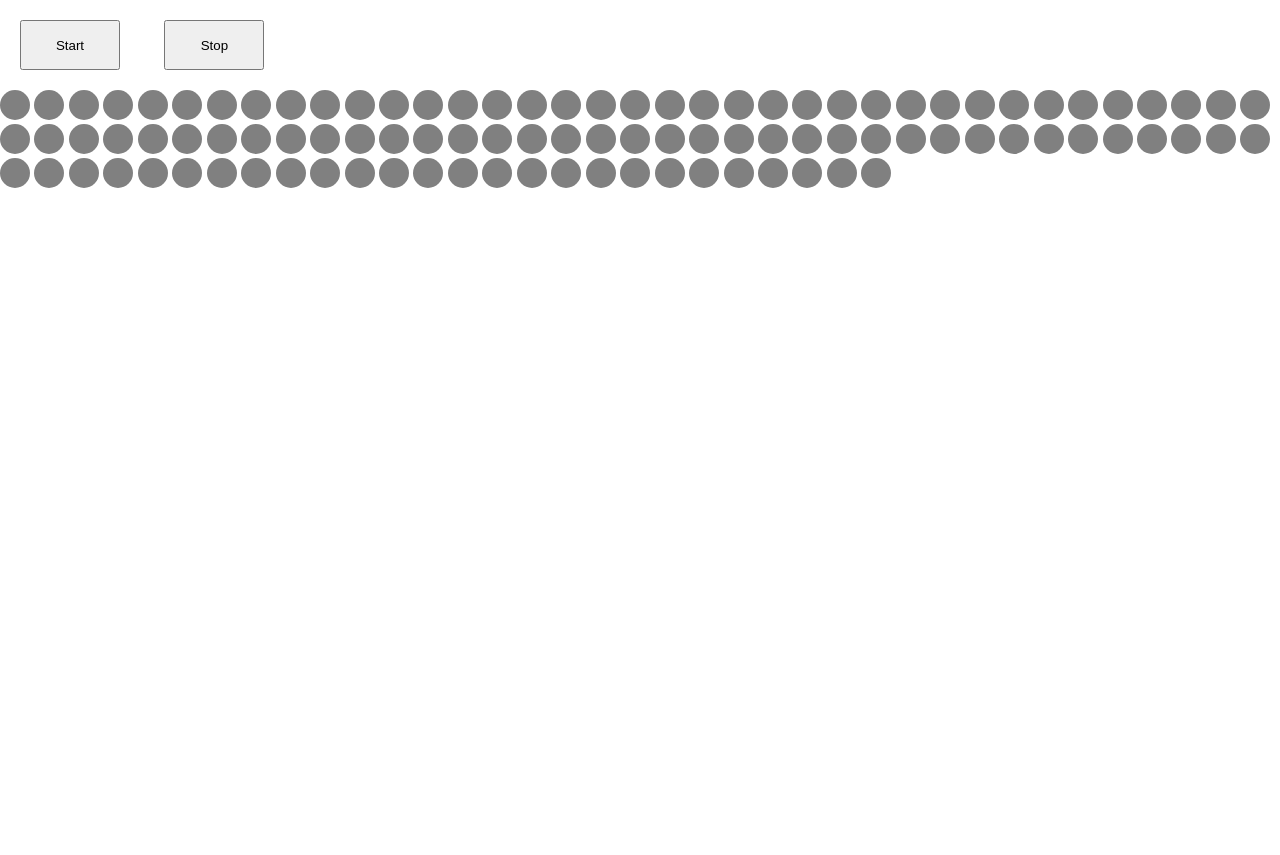
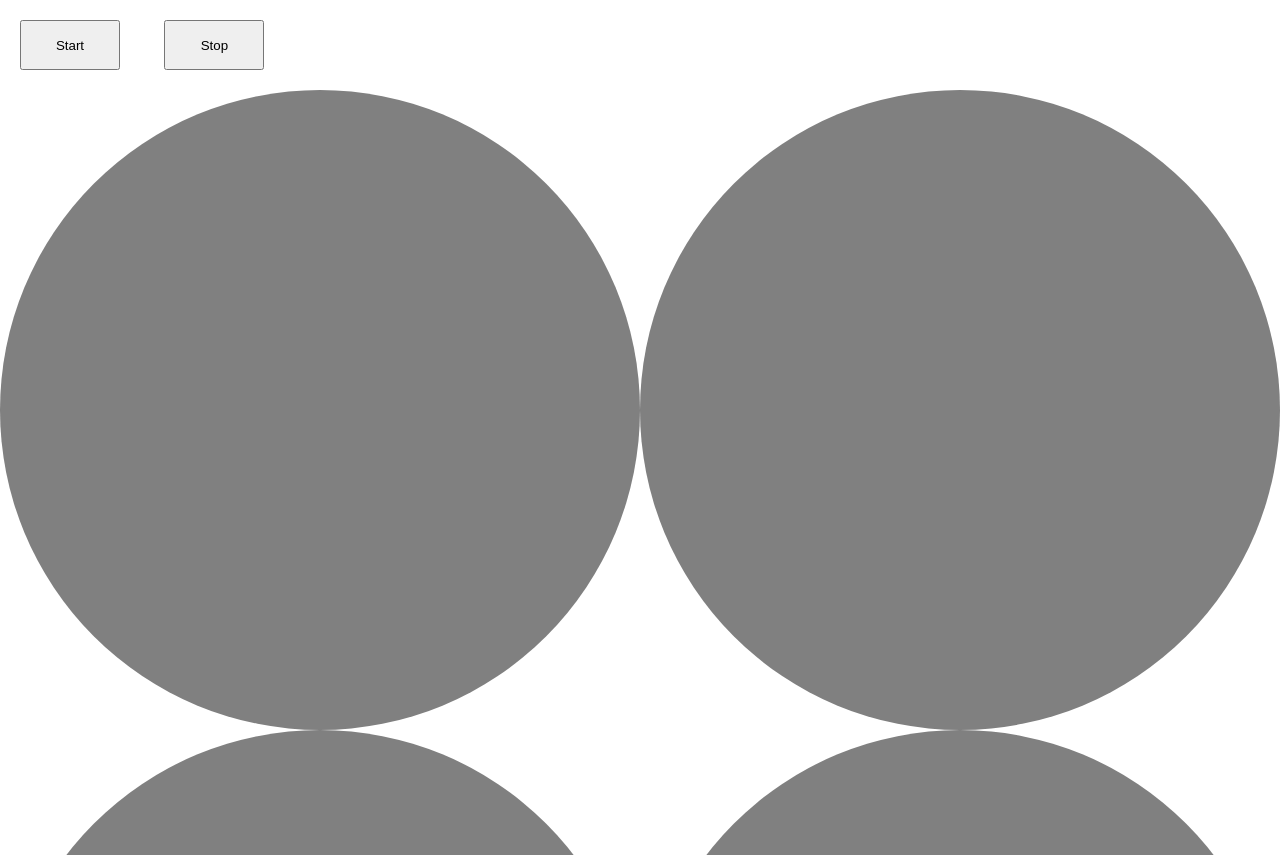
Before and after one commit to joanmontiel4/202204-W06-Joan-Montiel, a website with bundled scripts: page index.html in a window 1280 px wide. Shown: the top 855 px of the page. Before the commit the page ends 800 px from the top, so only its background shows below. Built offline with nearby package versions, Linux system fonts and the light colour scheme.

Commit message:
Test html with balls

```diff
--- a/index.html
+++ b/index.html
@@ -19,7 +19,7 @@
                 <div class="cell" id="cell01"></div>
                 <div class="cell" id="cell02"></div>
                 <div class="cell" id="cell03"></div>
-                <div class="cell" id="cell04"></div>
+                <!-- <div class="cell" id="cell04"></div>
                 <div class="cell" id="cell05"></div>
                 <div class="cell" id="cell06"></div>
                 <div class="cell" id="cell07"></div>
@@ -114,7 +114,7 @@
                 <div class="cell" id="cell96"></div>
                 <div class="cell" id="cell97"></div>
                 <div class="cell" id="cell98"></div>
-                <div class="cell" id="cell99"></div>
+                <div class="cell" id="cell99"></div> -->
             </main>
         </div>
     </body>
--- a/src/index.js
+++ b/src/index.js
@@ -2,22 +2,22 @@ import { gameBoard } from './gameOfLife/classes/board.js';
 
 const newBoard = new gameBoard(10, 10);
 /////////////////   CONSOLE TEST     ////////////////////////
-// function repeatCode() {
-//     newBoard.generateAliveBoard(); //HELPER METHOD
-//     newBoard.updateAdjacentAlive();
-//     // newBoard.numAdjacentAliveBoard(); //HELPER METHOD
-//     newBoard.updateCellStatus();
-// }
+function repeatCode() {
+    newBoard.generateAliveBoard(); //HELPER METHOD
+    newBoard.updateAdjacentAlive();
+    // newBoard.numAdjacentAliveBoard(); //HELPER METHOD
+    newBoard.updateCellStatus();
+}
 
-// const intervalID = setInterval(repeatCode, 2000);
-// setTimeout(clearInterval, 10000, intervalID);
+const intervalID = setInterval(repeatCode, 2000);
+setTimeout(clearInterval, 10000, intervalID);
 ////////////////////////////////////////////////////////////
 
 // document.body.style.backgroundColor = 'red';
 
-const boardHTML = newBoard.generateBoardString();
-// console.log(boardHTML);
-document.main.innerHTML = boardHTML;
+// const boardHTML = newBoard.generateBoardString();
+// console.log(typeof boardHTML);
+// document.main.innerHTML = boardHTML;
 // document.body.style.backgroundColor = 'red';
 
 // let mainDoc = querySelector('main');
--- a/src/sass/gameOfLife.scss
+++ b/src/sass/gameOfLife.scss
@@ -25,10 +25,16 @@ ul {
     margin: 20px;
 }
 
+.main {
+    display: grid;
+    grid-template-columns: repeat(2, 1fr);
+    grid-template-rows: repeat(2, 1fr);
+}
+
 .cell {
-    display: inline-block;
-    width: 30px;
-    height: 30px;
+    display: block;
+    width: calc(100vw / 2);
+    height: calc(100vw / 2);
     color: grey;
     background-color: grey;
     border-radius: 50%;
```
Also changed, not shown: src/styles/gameOfLife.css, 1 other file.
